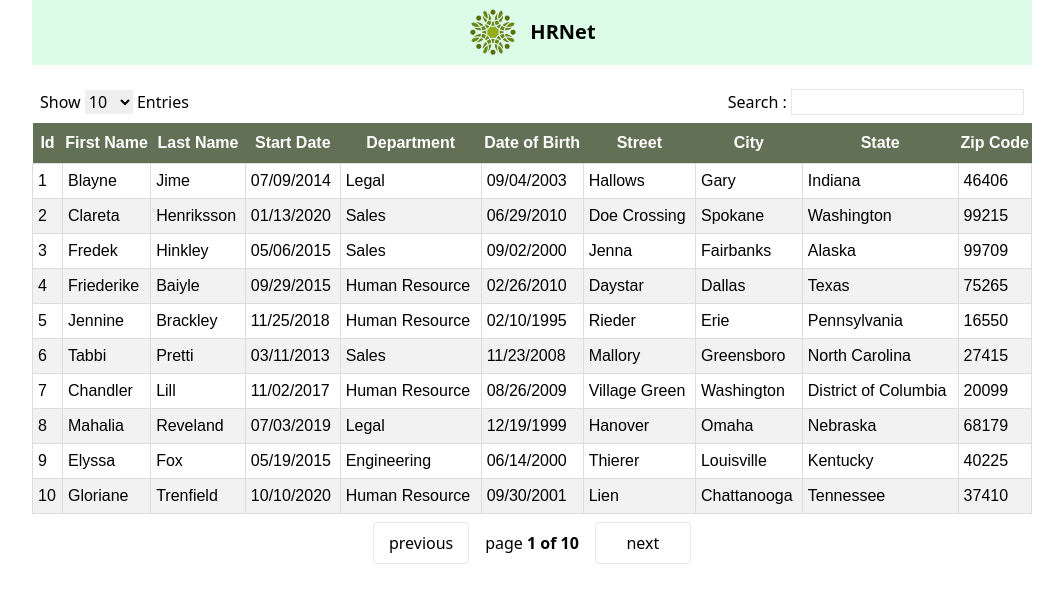
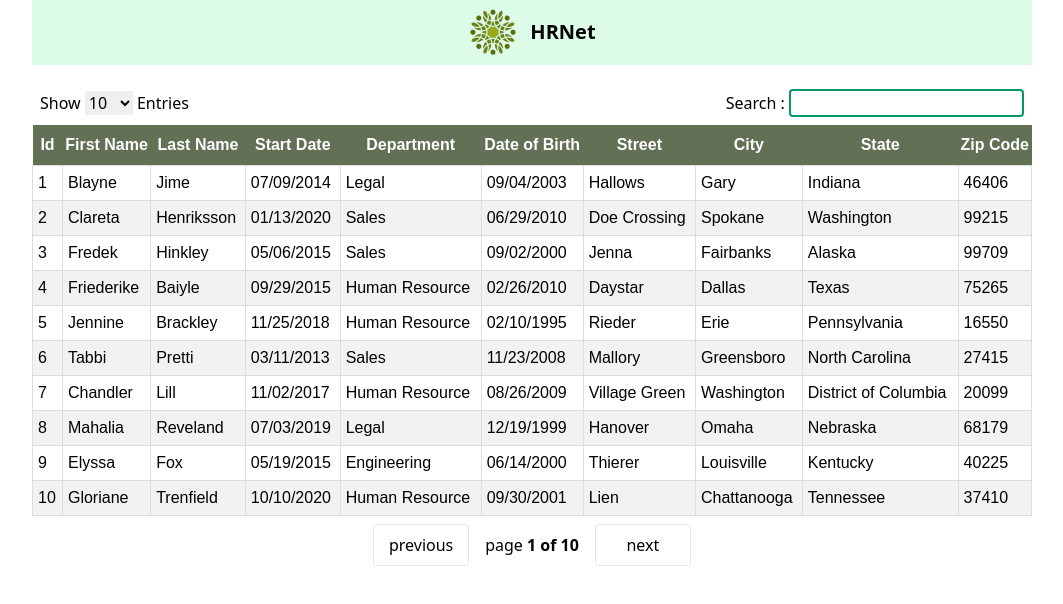
Before and after one commit to Frompath85/HRNet, a React (Vite) app in the folder Application/: page /EmployeeList in a window 1280 px wide. Shown: the top 604 px of the page, without its empty margins (108-1171 px from the left). Built offline with nearby package versions, Linux system fonts and the light colour scheme.

Commit message:
add color border

```diff
--- a/Application/src/components/GlobalFilter.jsx
+++ b/Application/src/components/GlobalFilter.jsx
@@ -4,7 +4,7 @@ export default function GlobalFilter  ({filter, setFilter}){
   return (
     <div>
         <label htmlFor="search"> Search : {' '}</label>
-        <input className='border' id="search" type="text" value={filter ||''}
+        <input className='border-2 border-emerald-600 rounded' id="search" type="text" value={filter ||''}
          onChange={e => setFilter(e.target.value)}/>
     </div>
   )
```
